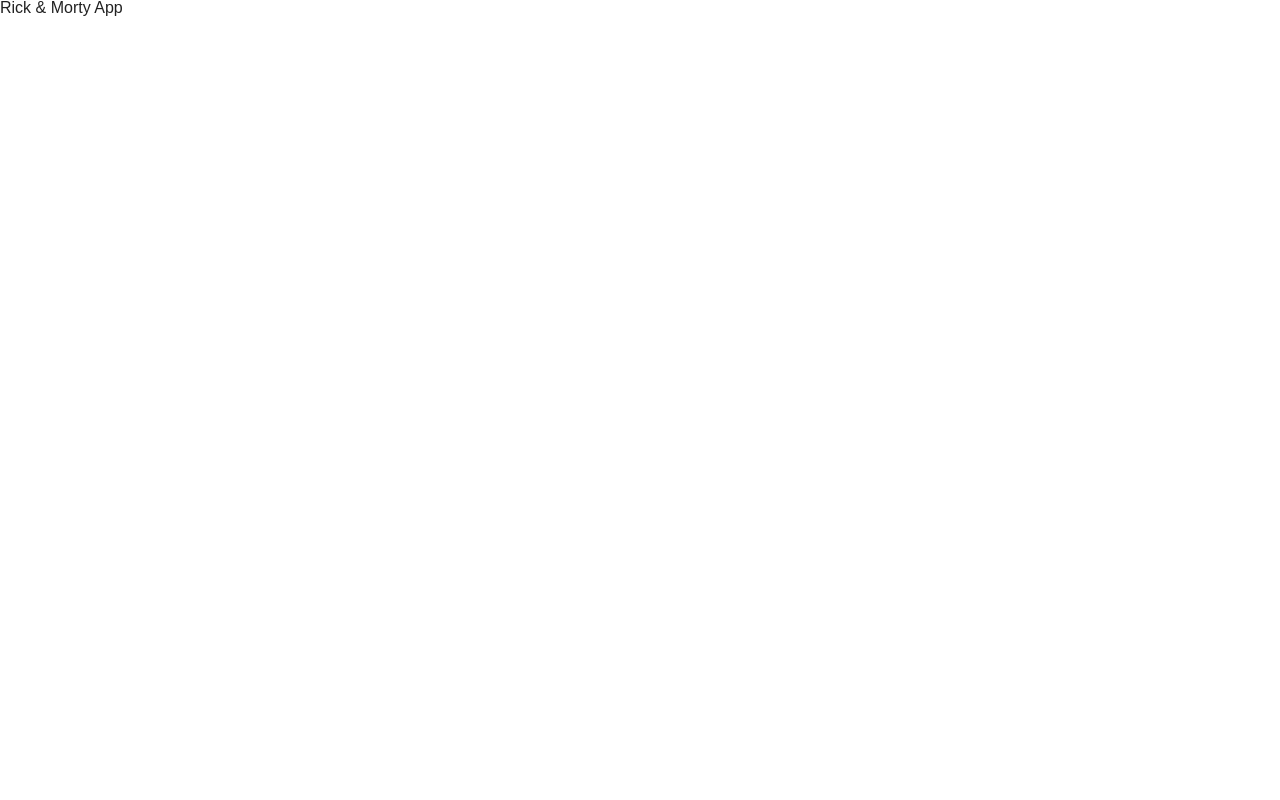
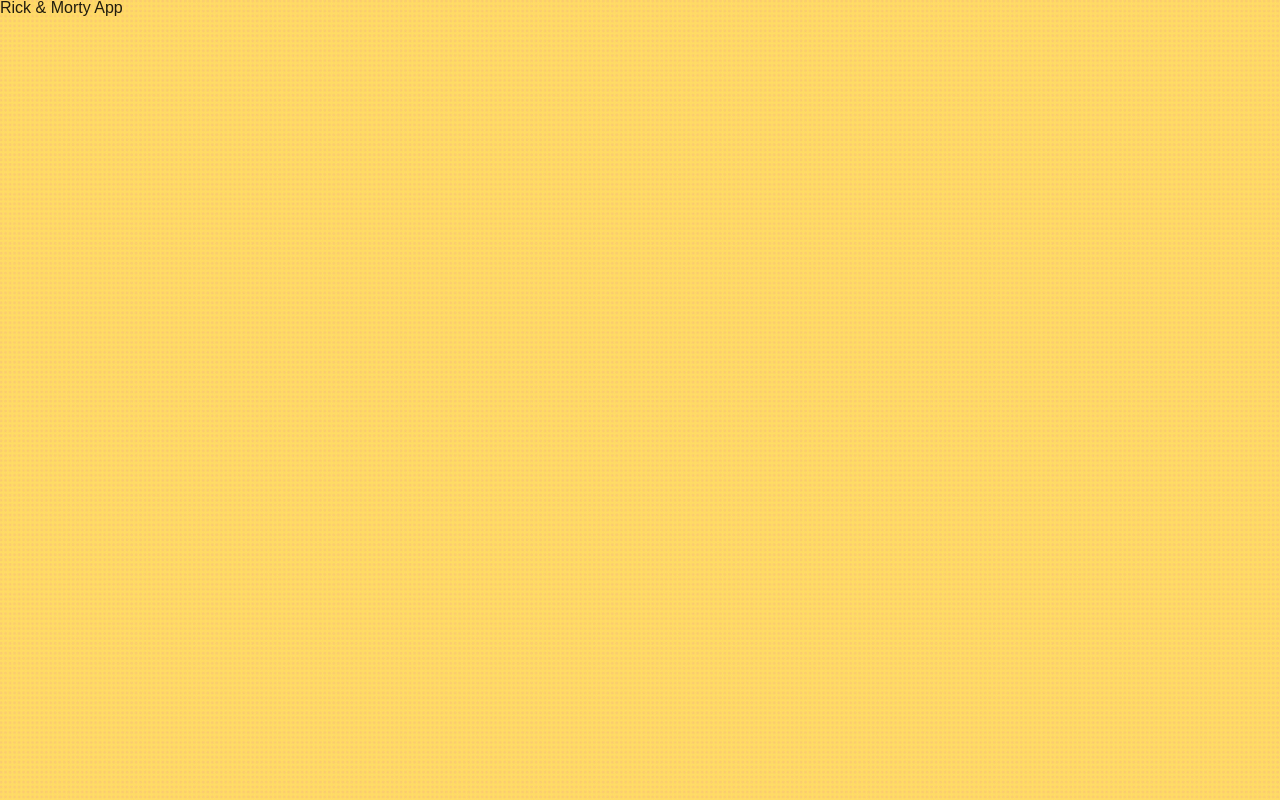
Before and after one commit to kaplan81/rick-morty-pwa-workbox, a website: page src/index.html in a window 1280 px wide. Drawn offline with nearby package versions, Linux system fonts and the light colour scheme; files that its build step writes are made by us from their sources.

Commit message:
subtle pattern for background

```diff
--- a/package.json
+++ b/package.json
@@ -6,7 +6,7 @@
     "build": "npm run clean && npm run sass && npm run copy",
     "clean": "rm -rf ./dist/*",
     "clean:css": "rm -rf ./dist/css/*",
-    "copy": "copyfiles -e \"**/*.scss\" -u 1 src/**/**/* src/**/* src/* dist",
+    "copy": "copyfiles -e \"**/*.scss\" -u 1 src/**/**/**/* src/**/**/* src/**/* src/* dist",
     "sass": "npm run clean:css && npx sass src/scss:dist/css --no-source-map",
     "sass:w": "npm run clean:css && npx sass src/scss:dist/css --no-source-map --watch",
     "start": "npx serve -l 1981 dist"
--- a/src/scss/app.scss
+++ b/src/scss/app.scss
@@ -13,6 +13,7 @@ body {
   font-family: Arial, Verdana, sans-serif;
   font-size: $rem;
   color: $primary-text;
+  background-image: url('../assets/img/bg/halftone-yellow.png');
   #layout {
     display: grid;
     grid-template-rows: $header-height auto $footer-height;
```
Also changed, not shown: src/assets/img/bg/halftone-yellow.png (added).
